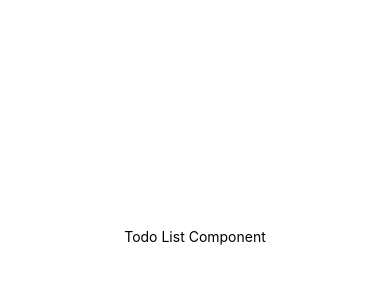
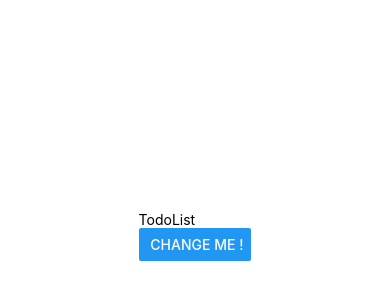
Before and after one commit to ComputerScientist-01/ReactNative-To-Do-List, a React Native app: screen / in a window 390 px wide. Shown: the part 186-486 px from the top of the page. Built offline with nearby package versions, Linux system fonts and the light colour scheme.

Commit message:
learnt about state

```diff
--- a/Components/TodoList.js
+++ b/Components/TodoList.js
@@ -1,10 +1,15 @@
-import React from "react";
-import { Text, View } from "react-native";
+import React, { useState } from "react";
+import { Text, View, Button } from "react-native";
 
 const TodoList = () => {
+	const [title, setTitle] = useState("TodoList");
 	return (
 		<View>
-			<Text>Todo List Component</Text>
+			<Text>{title}</Text>
+			<Button
+				title=" change me !"
+				onPress={() => setTitle("TodoList has been changed")}
+			/>
 		</View>
 	);
 };
```
